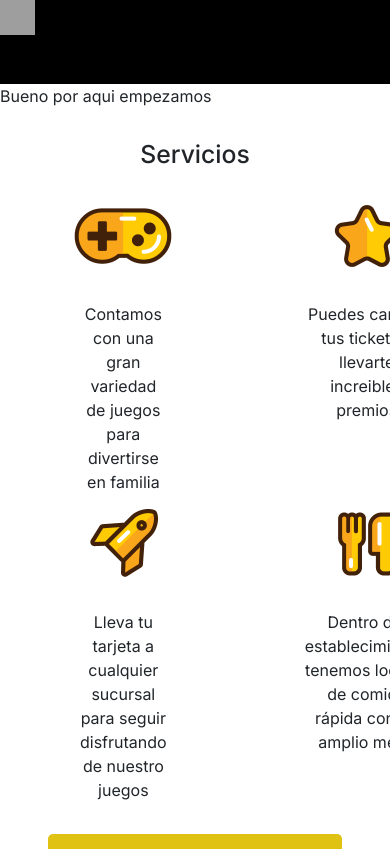
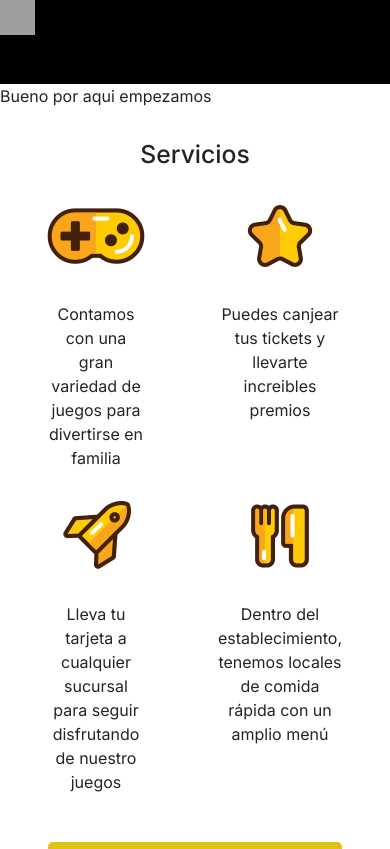
Before and after one commit to Jeremy2710/Proyecto-React, a Next.js app in the folder planetaninez/: page / in a window 390 px wide. Shown: the top 849 px of the page. Built offline with nearby package versions, Linux system fonts and the light colour scheme; grey boxes are pictures that could not be loaded.

Commit message:
ajuste responsive en iconos

```diff
--- a/planetaninez/src/app/globals.scss
+++ b/planetaninez/src/app/globals.scss
@@ -205,6 +205,10 @@ img {
 
 @media screen and (max-width: 600px) {
 
+  .card-iconos p {
+    margin: 0 2em 1em 2em;
+  }
+
   .tarjeta-pases {
     margin: 1em 3em;
 
```
